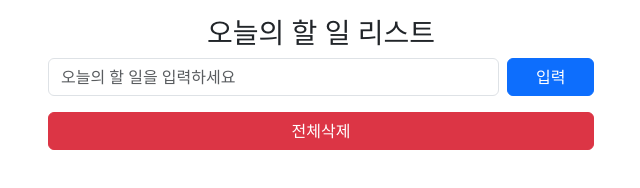
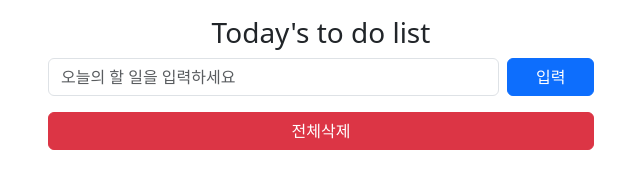
Before and after one commit to yoonchangcho-hm/2025todo, a plain HTML site: page index.html in a window 1280 px wide. Shown: the whole page, without its empty margins (319-959 px from the left). Drawn offline with nearby package versions, Linux system fonts and the light colour scheme.

Commit message:
250925_1810

```diff
--- a/index.html
+++ b/index.html
@@ -32,7 +32,7 @@
   </head>
   <body>
     <div class="container py-3">
-      <h3 class="text-center">오늘의 할 일 리스트</h3>
+      <h3 class="text-center">Today's to do list</h3>
       <div class="row">
         <div class="col-md-6 offset-md-3 d-flex">
           <input
```
